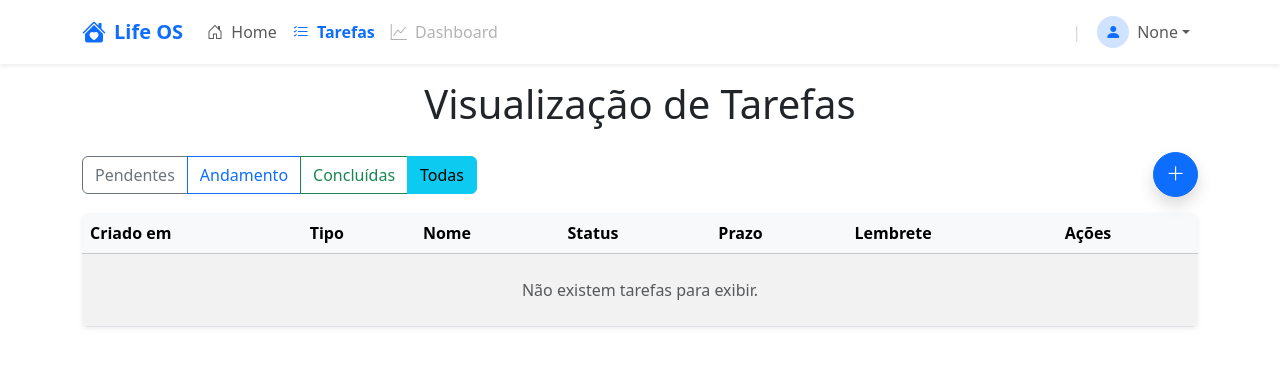
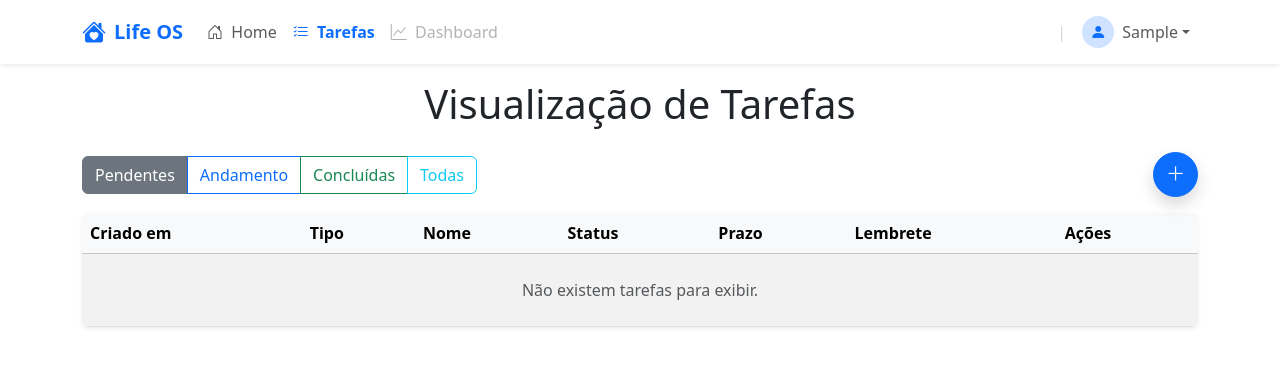
Before and after one commit to WaldembergDev/life-os, a Django app: page /tarefas/visualizar-tarefas/ in a window 1280 px wide. Shown: the top 367 px of the page. Run offline with Django 5.2, Linux system fonts and the light colour scheme; the visitor is signed in with stand-in values (Sample User, id 1); data that the repository does not hold is empty; some libraries are stand-ins or nearby versions.

Commit message:
configurado para o filtro pendentes ser o padrão na página de tarefas

```diff
--- a/pyproject.toml
+++ b/pyproject.toml
@@ -8,5 +8,7 @@ dependencies = [
     "django>=6.0",
     "django-widget-tweaks>=1.5.0",
     "mysqlclient>=2.2.7",
+    "pandas>=2.3.3",
     "python-decouple>=3.8",
+    "requests>=2.32.5",
 ]
--- a/tarefas/templates/tarefas/visualizar_tarefas.html
+++ b/tarefas/templates/tarefas/visualizar_tarefas.html
@@ -6,10 +6,10 @@
 
     <div class="d-flex flex-wrap justify-content-between align-items-center mb-3 gap-2">
         <div class="btn-group flex-wrap" role="group">
-            <a {% if request.GET.status == 'pendente' %}class="btn btn-secondary"{% else %}class="btn btn-outline-secondary"{% endif %} href="?status=pendente">Pendentes</a>
+            <a {% if request.GET.status == 'pendente' or status == 'pendente' %}class="btn btn-secondary"{% else %}class="btn btn-outline-secondary"{% endif %} href="?status=pendente">Pendentes</a>
             <a {% if request.GET.status == 'andamento' %}class="btn btn-primary"{% else %}class="btn btn-outline-primary"{% endif %} href="?status=andamento">Andamento</a>
             <a {% if request.GET.status == 'concluido' %}class="btn btn-success"{% else %}class="btn btn-outline-success"{% endif %} href="?status=concluido">Concluídas</a>
-            <a {% if status == 'todas' %}class="btn btn-info"{% else %}class="btn btn-outline-info"{% endif %} href="?status=todas">Todas</a>
+            <a {% if request.GET.status == 'todas' %}class="btn btn-info"{% else %}class="btn btn-outline-info"{% endif %} href="?status=todas">Todas</a>
         </div>
 
         <div class="botao-adicao">
--- a/tarefas/views.py
+++ b/tarefas/views.py
@@ -46,8 +46,9 @@ def visualizar_tarefas(request):
     # verificando se existe um status válido selecionado
     if status and (obter_string_status_enum(status) is not None):
         tarefas = tarefas.filter(status=obter_string_status_enum(status))
-    else:
-        status = 'todas'
+    if not status:
+        status = 'pendente'
+        tarefas = tarefas.filter(status=StatusEnum.PENDENTE.value)
 
     context = {
         'tarefas': tarefas,
--- a/templates/partials/navbar.html
+++ b/templates/partials/navbar.html
@@ -52,7 +52,7 @@
                         </div>
                         <span class="fw-medium">
                             {% if user.is_authenticated %}
-                                {{ user.username|title }}
+                                {{ user.first_name|title }}
                             {% else %}
                                 Conta
                             {% endif %}
```
Also changed, not shown: 1 other file.
